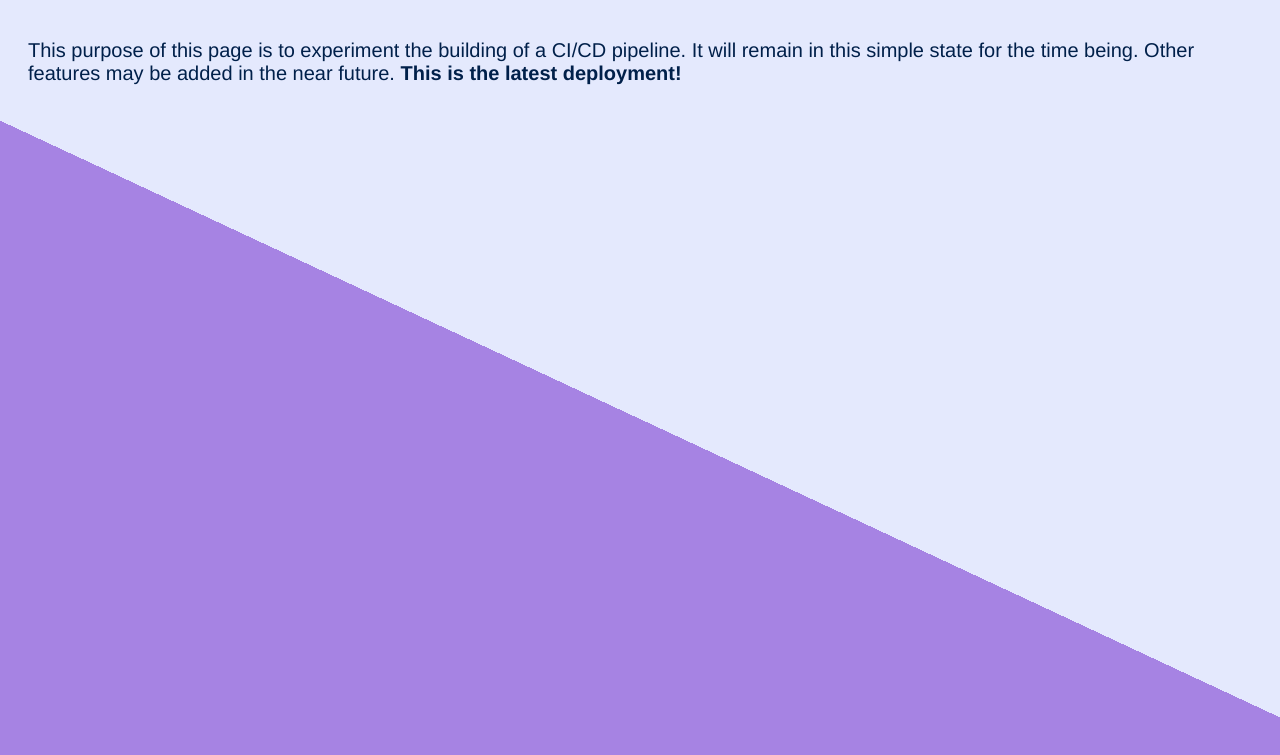
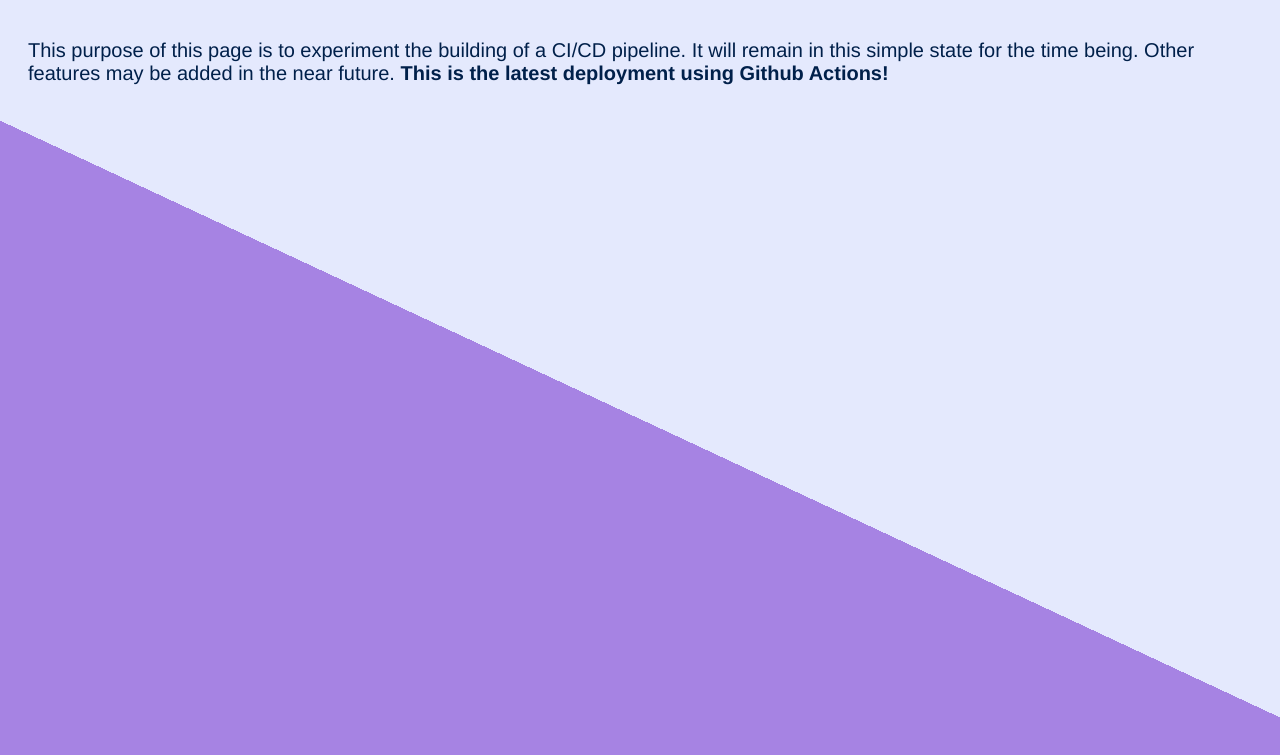
Before and after one commit to forte001/ci-cd-pipeline-project, a plain HTML site: page index.html in a window 1280 px wide. Shown: the part 81-836 px from the top of the page. Drawn offline with Linux system fonts and the light colour scheme; a script that the page names is missing.

Commit message:
Updated README and index.html

```diff
--- a/index.html
+++ b/index.html
@@ -13,7 +13,8 @@
     <p>This purpose of this page is to experiment the building of a CI/CD pipeline.
         It will remain in this simple state for the time being. Other features may be added in the near future.
 
-        <strong>This is the latest deployment!</strong>
+        <strong>This is the latest deployment using Github Actions!</strong>
+
     </p>
 </body>
 </html>
```
Also changed, not shown: 1 other file.
